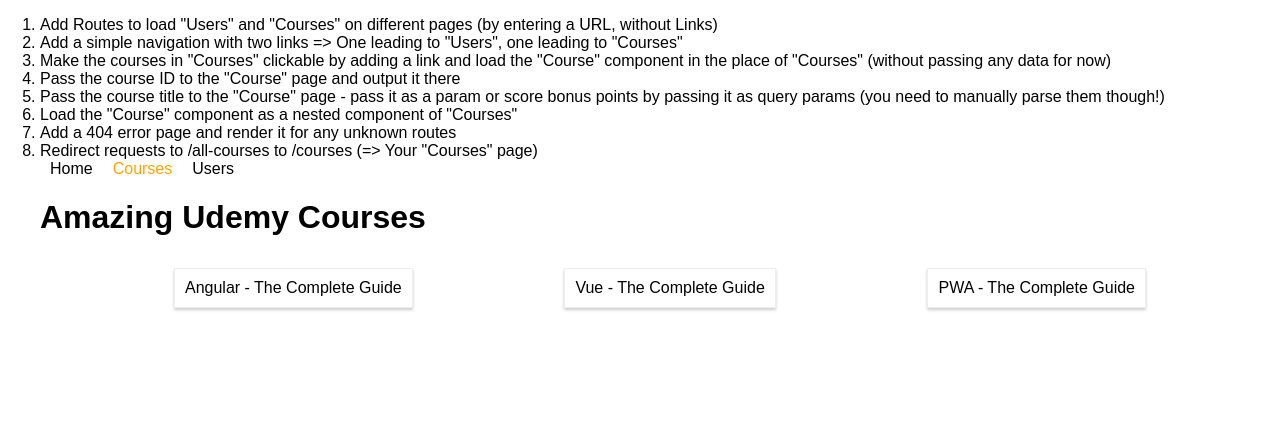
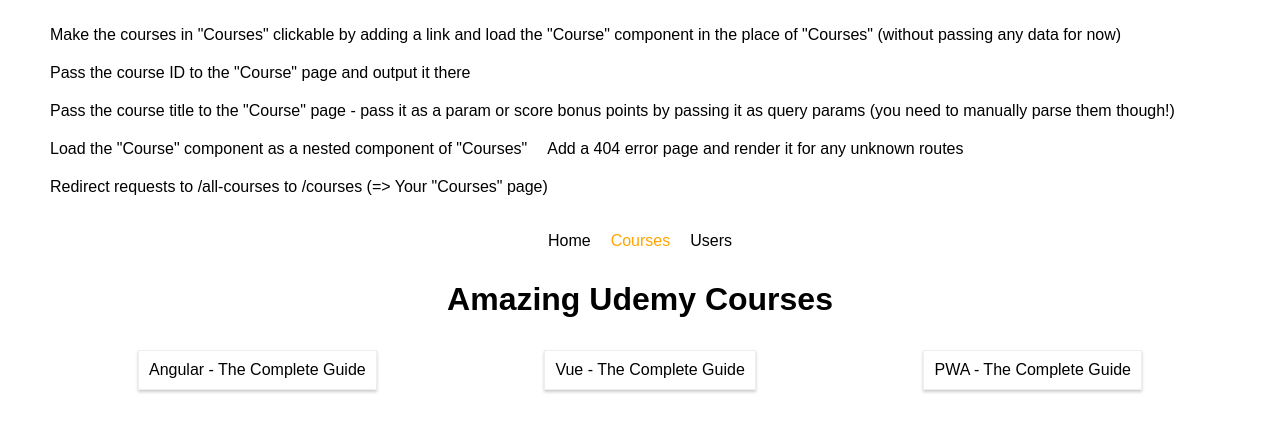
Before and after one commit to Dmitry-White/React.js-Playground, a React (Create React App) app: page /courses in a window 1280 px wide. Shown: the top 432 px of the page. Built offline with nearby package versions, Linux system fonts and the light colour scheme.

Commit message:
Change structure

```diff
--- a/src/App.js
+++ b/src/App.js
@@ -3,39 +3,47 @@
 
 import classes from './App.module.css';
 
-import Courses from './containers/Courses/Courses';
-import Users from './containers/Users/Users';
+import Courses from './containers/Courses';
+import Course from './containers/Course';
+import Users from './containers/Users';
 
 class App extends Component {
   render () {
     return (
         <div className={classes.App}>
           <ol style={{textAlign: 'left'}}>
-            <li>Add Routes to load "Users" and "Courses" on different pages (by entering a URL, without Links)</li>
-            <li>Add a simple navigation with two links => One leading to "Users", one leading to "Courses"</li>
             <li>Make the courses in "Courses" clickable by adding a link and load the "Course" component in the place of "Courses" (without passing any data for now)</li>
             <li>Pass the course ID to the "Course" page and output it there</li>
             <li>Pass the course title to the "Course" page - pass it as a param or score bonus points by passing it as query params (you need to manually parse them though!)</li>
             <li>Load the "Course" component as a nested component of "Courses"</li>
             <li>Add a 404 error page and render it for any unknown routes</li>
             <li>Redirect requests to /all-courses to /courses (=> Your "Courses" page)</li>
+          </ol>
+          <ul>
+              <li>
                 <NavLink
                   exact
                   activeClassName={classes.active}
                   to="/"
                 >Home</NavLink>
+              </li>
+              <li>
                 <NavLink
                   activeClassName={classes.active}
                   to="/courses"
                 >Courses</NavLink>
+              </li>
+              <li>
                 <NavLink
                   activeClassName={classes.active}
                   to="/users"
                 >Users</NavLink>
+              </li>
+            </ul>
             <Route exact path="/" render={() => <h1>Welcome!</h1>}/>
             <Route path="/courses" component={Courses}/>
+            <Route exact path="/courses/:id" component={Course}/>
             <Route path="/users" component={Users}/>
-          </ol>
         </div>
     );
   }
--- a/src/App.module.css
+++ b/src/App.module.css
@@ -1,11 +1,16 @@
-.App {
-    width: 100%;
-    height: 100%;
+.App ul {
+    list-style: none;
+    margin: auto;
+    padding: 0;
+}
+
+.App li {
+    display: inline-block;
+    margin: 10px;
 }
 
 .App a{
     text-decoration: none;
-    margin: 10px;
     color: black;
 }
 
--- /dev/null
+++ b/src/containers/Course/index.js
@@ -0,0 +1,3 @@
+import Course from './Course';
+
+export default Course;
--- a/src/containers/Courses/Courses.js
+++ b/src/containers/Courses/Courses.js
@@ -1,6 +1,7 @@
 import React, { Component } from 'react';
+import { Route, Link } from 'react-router-dom';
 
-import './Courses.css';
+import classes from './Courses.module.css';
 
 class Courses extends Component {
     state = {
@@ -15,10 +16,12 @@
         return (
             <div>
                 <h1>Amazing Udemy Courses</h1>
-                <section className="Courses">
+                <section className={classes.Courses}>
                     {
                         this.state.courses.map( course => {
-                            return <article className="Course" key={course.id}>{course.title}</article>;
+                            return <Link to={"/courses/" + course.id}>
+                                <article className={classes.Course} key={course.id}>{course.title}</article>
+                            </Link>;
                         } )
                     }
                 </section>
--- /dev/null
+++ b/src/containers/Courses/index.js
@@ -0,0 +1,3 @@
+import Courses from './Courses';
+
+export default Courses;
--- /dev/null
+++ b/src/containers/Users/index.js
@@ -0,0 +1,3 @@
+import Users from './Users';
+
+export default Users;
```
Also changed, not shown: src/containers/Courses/Courses.module.css (renamed from src/containers/Courses/Courses.css). Lines whose indentation alone changed are shown as unchanged.
